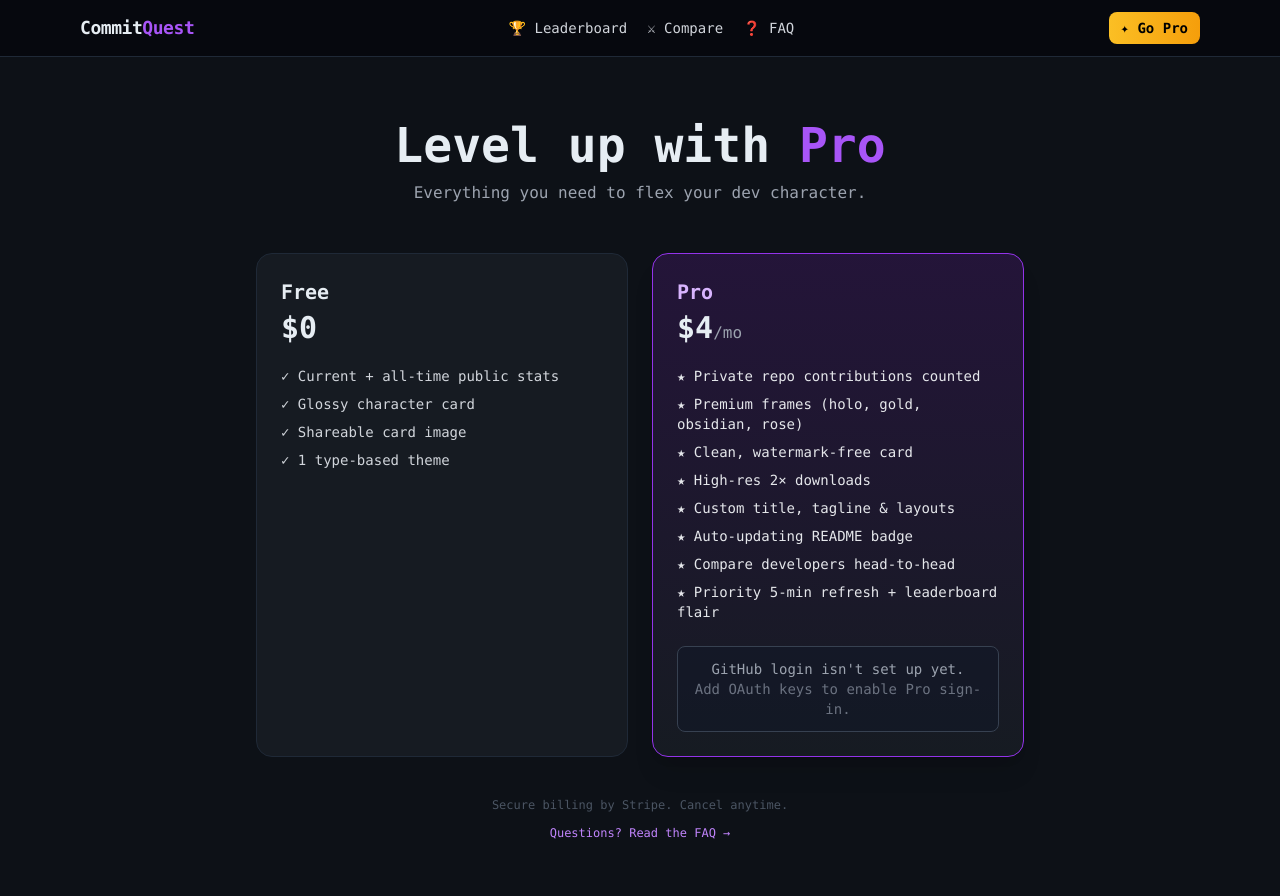
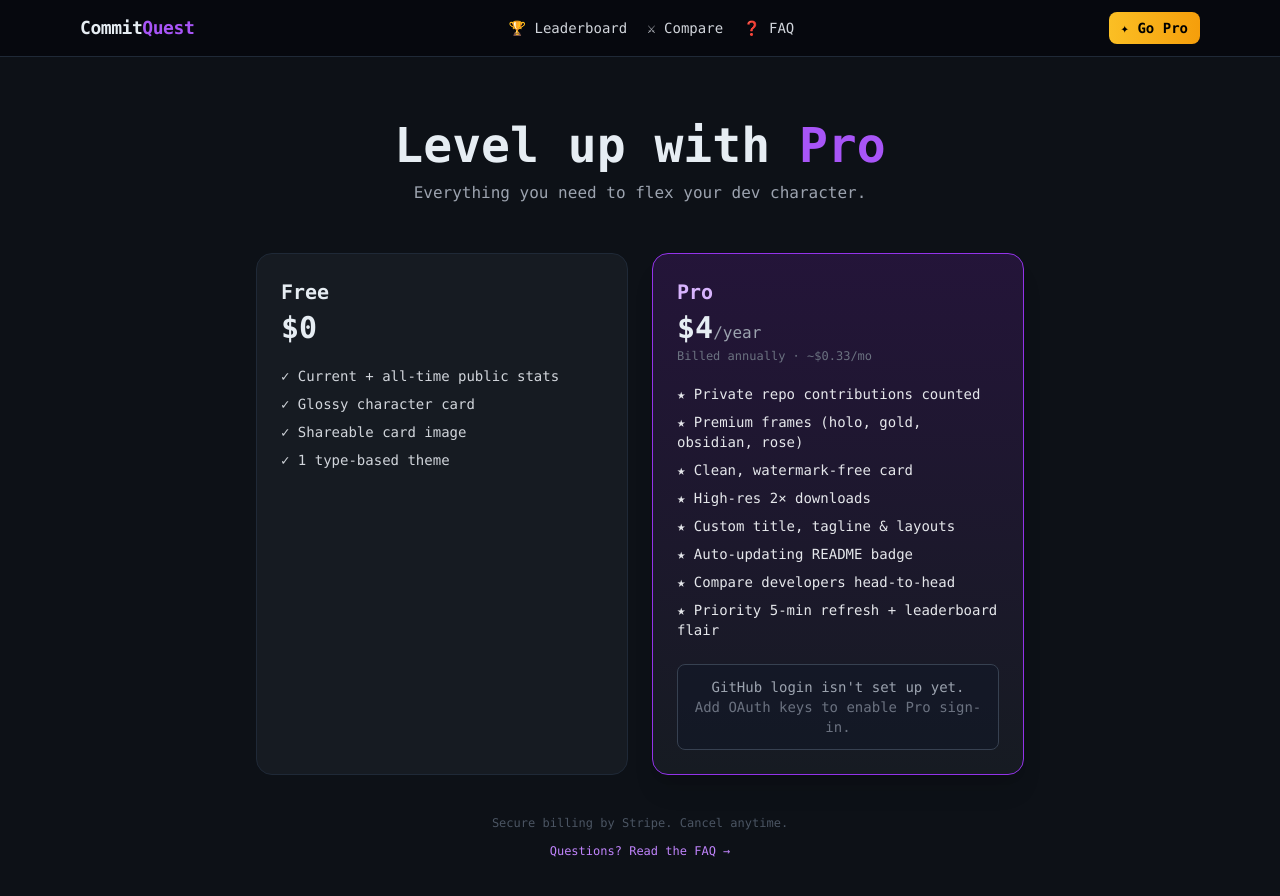
Before and after one commit to Siddharth-M-S/commitquest, a Next.js app: page /pricing in a window 1280 px wide. Shown: the top 896 px of the page. Built offline with nearby package versions, Linux system fonts and the light colour scheme; no server answers.

Commit message:
feat: change Pro pricing from monthly to yearly (/yr)

```diff
--- a/src/app/pricing/page.tsx
+++ b/src/app/pricing/page.tsx
@@ -94,8 +94,9 @@ export default function PricingPage() {
         <div className="rounded-2xl border border-purple-600 bg-gradient-to-b from-purple-900/30 to-panel p-6 shadow-xl">
           <h2 className="text-xl font-bold text-purple-300">Pro</h2>
           <p className="mt-1 text-3xl font-black">
-            $4<span className="text-base font-normal text-gray-400">/mo</span>
+            $4<span className="text-base font-normal text-gray-400">/year</span>
           </p>
+          <p className="text-xs text-gray-500 mt-0.5">Billed annually · ~$0.33/mo</p>
           <ul className="mt-5 space-y-2 text-sm text-gray-200">
             {PRO.map((f) => (
               <li key={f}>★ {f}</li>
```
Also changed, not shown: 2 other files (tests, documents, lock files or other folders).
